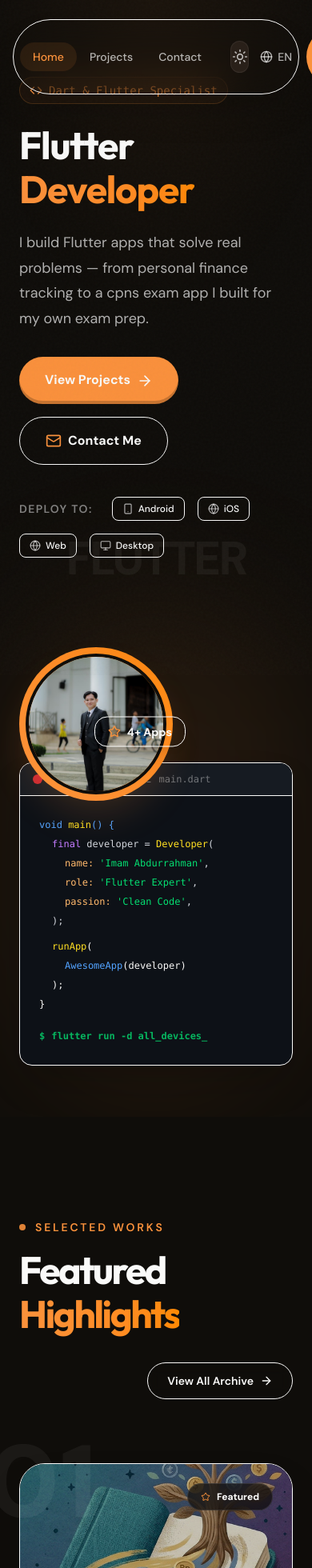
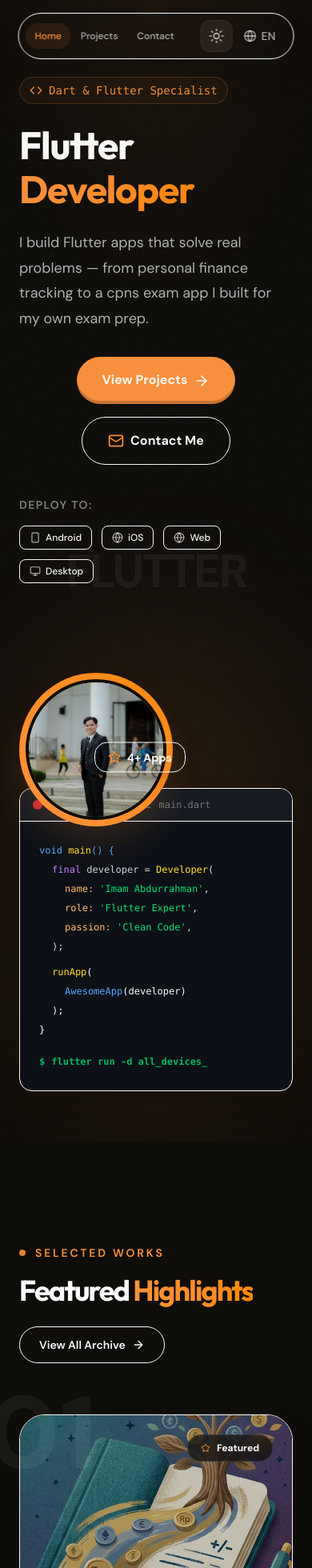
Before and after one commit to imamabdurrahmann/portfolio, a Next.js app: page / in a window 390 px wide. Shown: the top 1960 px of the page at 80% size. Built offline with nearby package versions, Linux system fonts and the light colour scheme.

Commit message:
fix: massive mobile UI responsiveness updates for banner, navbar, projects, and bento grid

```diff
--- a/src/app/projects/page.tsx
+++ b/src/app/projects/page.tsx
@@ -48,7 +48,7 @@ export default function ProjectsPage() {
       {/* Projects Bento Grid */}
       <section className="py-12 px-6">
         <div className="container mx-auto max-w-7xl">
-          <div className="grid grid-cols-1 md:grid-cols-3 gap-6 auto-rows-[300px]">
+          <div className="grid grid-cols-1 md:grid-cols-3 gap-6 auto-rows-[minmax(400px,auto)] md:auto-rows-[300px]">
             {projects.map((project, index) => {
               const bentoClass = getCardStyles(index);
 
--- a/src/components/Banner.tsx
+++ b/src/components/Banner.tsx
@@ -37,7 +37,7 @@ export function Banner() {
   const { t } = useLocale();
 
   return (
-    <section className="hero-section relative w-full overflow-hidden flex items-center justify-center pt-24 pb-16 lg:pt-32 lg:pb-24 min-h-[95vh]">
+    <section className="hero-section relative w-full overflow-hidden flex items-center justify-center pt-32 pb-16 lg:pt-40 lg:pb-24 min-h-[95vh]">
       {/* Background Huge Text Overlay */}
       <motion.div
         initial={{ opacity: 0, y: 50 }}
@@ -74,9 +74,9 @@ export function Banner() {
               {t("hero.description")}
             </p>
 
-            <div className="flex flex-wrap items-center gap-4 mb-10">
+            <div className="flex flex-col sm:flex-row flex-wrap items-center gap-4 mb-10 w-full sm:w-auto">
               <Magnetic>
-                <Link href="/projects" className="group relative inline-flex items-center justify-center gap-2 px-8 py-4 bg-primary text-primary-foreground font-bold rounded-full overflow-hidden transition-all active:scale-95 shadow-[inset_0_-4px_0_rgba(0,0,0,0.2)] hover:shadow-[inset_0_-4px_0_rgba(0,0,0,0.4)] hover:bg-orange-600">
+                <Link href="/projects" className="w-full sm:w-auto group relative inline-flex items-center justify-center gap-2 px-8 py-4 bg-primary text-primary-foreground font-bold rounded-full overflow-hidden transition-all active:scale-95 shadow-[inset_0_-4px_0_rgba(0,0,0,0.2)] hover:shadow-[inset_0_-4px_0_rgba(0,0,0,0.4)] hover:bg-orange-600">
                   <span className="relative flex items-center gap-2">
                     {t("hero.viewProject")}
                     <ArrowRight className="w-5 h-5 group-hover:translate-x-1 transition-transform" />
@@ -85,15 +85,15 @@ export function Banner() {
               </Magnetic>
 
               <Magnetic>
-                <Link href="/contact" className="group inline-flex items-center gap-2 px-8 py-4 bg-secondary/80 hover:bg-secondary border border-border text-foreground font-bold rounded-full transition-colors active:scale-95 backdrop-blur-md">
+                <Link href="/contact" className="w-full sm:w-auto group inline-flex items-center justify-center gap-2 px-8 py-4 bg-secondary/80 hover:bg-secondary border border-border text-foreground font-bold rounded-full transition-colors active:scale-95 backdrop-blur-md">
                   <Mail className="w-5 h-5 text-primary" />
                   <span>{t("hero.contactMe")}</span>
                 </Link>
               </Magnetic>
             </div>
 
-            <div className="flex flex-wrap gap-4 items-center">
-              <span className="text-sm font-semibold text-foreground/50 uppercase tracking-widest mr-2">Deploy To:</span>
+            <div className="flex flex-wrap gap-3 items-center w-full">
+              <span className="text-sm font-semibold text-foreground/50 uppercase tracking-widest mr-1 w-full sm:w-auto mb-1 sm:mb-0">Deploy To:</span>
               {platforms.map((platform, idx) => (
                 <motion.div
                   initial={{ opacity: 0, y: 10 }}
--- a/src/components/FeaturedProjects.tsx
+++ b/src/components/FeaturedProjects.tsx
@@ -17,7 +17,7 @@ export function FeaturedProjects() {
       <div className="absolute top-0 right-0 w-1/2 h-[500px] bg-primary/5 blur-[120px] -z-10 rounded-full pointer-events-none"></div>
 
       <div className="container mx-auto max-w-7xl relative z-10">
-        <div className="flex flex-col md:flex-row items-end justify-between gap-8 mb-20">
+        <div className="flex flex-col md:flex-row items-start md:items-end justify-between gap-6 mb-16 md:mb-20">
           <div>
             <div className="flex items-center gap-3 mb-4">
               <div className="w-2 h-2 rounded-full bg-primary animate-pulse"></div>
@@ -25,8 +25,8 @@ export function FeaturedProjects() {
                 Selected Works
               </span>
             </div>
-            <h2 className="text-5xl md:text-7xl font-black text-foreground tracking-tighter">
-              Featured <span className="text-transparent bg-clip-text bg-gradient-to-r from-primary to-orange-400">{t("featured.titleAccent")}</span>
+            <h2 className="text-4xl sm:text-5xl md:text-7xl font-black text-foreground tracking-tighter break-words max-w-full">
+              Featured <span className="text-transparent bg-clip-text bg-gradient-to-r from-primary to-orange-400 inline-block">{t("featured.titleAccent")}</span>
             </h2>
           </div>
           <Magnetic>
--- a/src/components/Navbar.tsx
+++ b/src/components/Navbar.tsx
@@ -20,8 +20,8 @@ export function Navbar() {
   ];
 
   return (
-    <header className="fixed top-6 left-1/2 -translate-x-1/2 z-50 w-full max-w-fit px-4 pointer-events-none">
-      <nav className="pointer-events-auto bg-card/70 backdrop-blur-xl border border-border/50 shadow-2xl shadow-black/20 rounded-full px-2 py-2 flex items-center gap-1 sm:gap-2">
+    <header className="fixed top-4 sm:top-6 left-1/2 -translate-x-1/2 z-50 w-[95%] sm:w-full max-w-fit pointer-events-none">
+      <nav className="pointer-events-auto bg-card/70 backdrop-blur-xl border border-border/50 shadow-2xl shadow-black/20 rounded-full px-2 py-2 flex items-center justify-between gap-1 sm:gap-2">
         {/* Desktop & Mobile Links Container */}
         <div className="flex items-center">
           {navLinks.map((link) => {
@@ -30,7 +30,7 @@ export function Navbar() {
               <Link
                 key={link.href}
                 href={link.href}
-                className={`relative px-4 sm:px-6 py-2 rounded-full text-sm font-medium transition-colors ${
+                className={`relative px-3 sm:px-6 py-2 rounded-full text-xs sm:text-sm font-medium transition-colors ${
                   isActive
                     ? "text-primary"
                     : "text-foreground/60 hover:text-foreground"
@@ -52,7 +52,7 @@ export function Navbar() {
         <div className="flex items-center gap-1 sm:gap-2 pl-1 pr-1">
           <ThemeToggle />
           <LanguageToggle />
-          <Link href="/contact" className="ml-1 px-4 py-2 bg-primary text-primary-foreground font-bold rounded-full text-sm hover:scale-105 transition-transform">
+          <Link href="/contact" className="hidden sm:block ml-1 px-4 py-2 bg-primary text-primary-foreground font-bold rounded-full text-sm hover:scale-105 transition-transform">
             {t("nav.hireMe")}
           </Link>
         </div>
```
